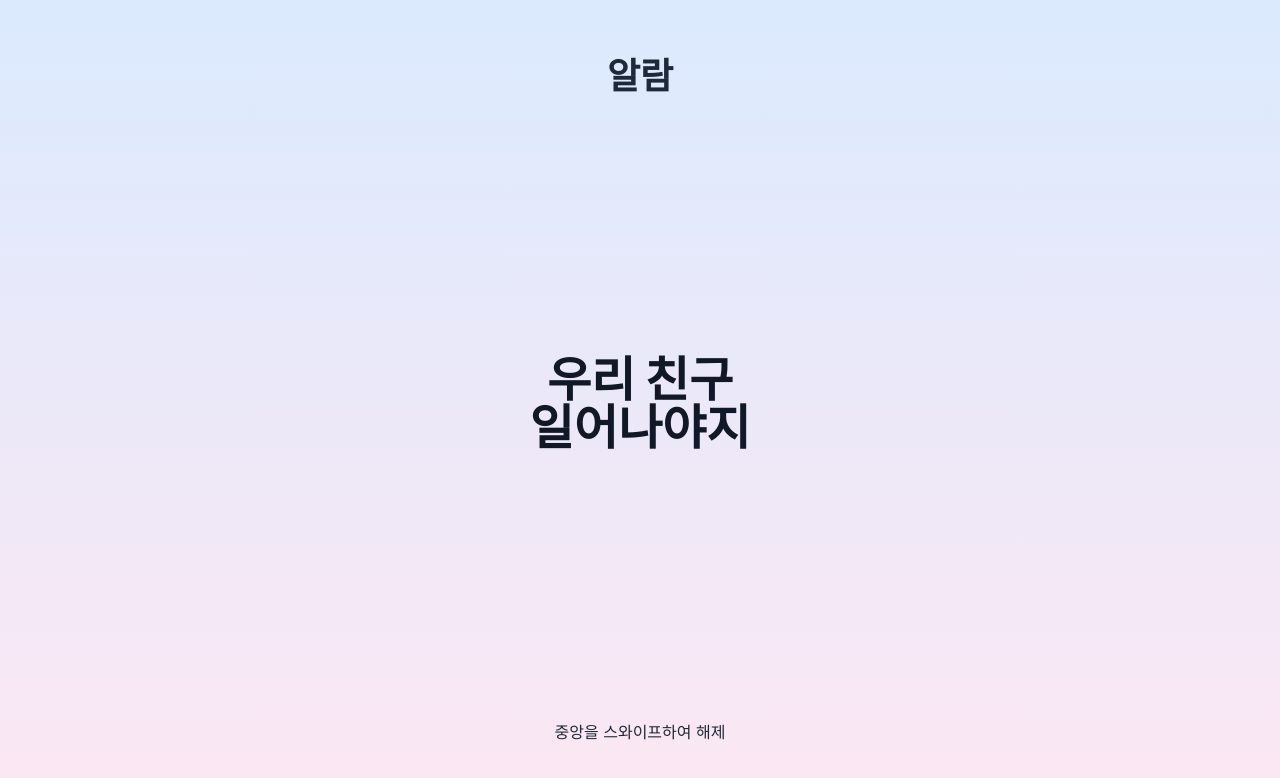
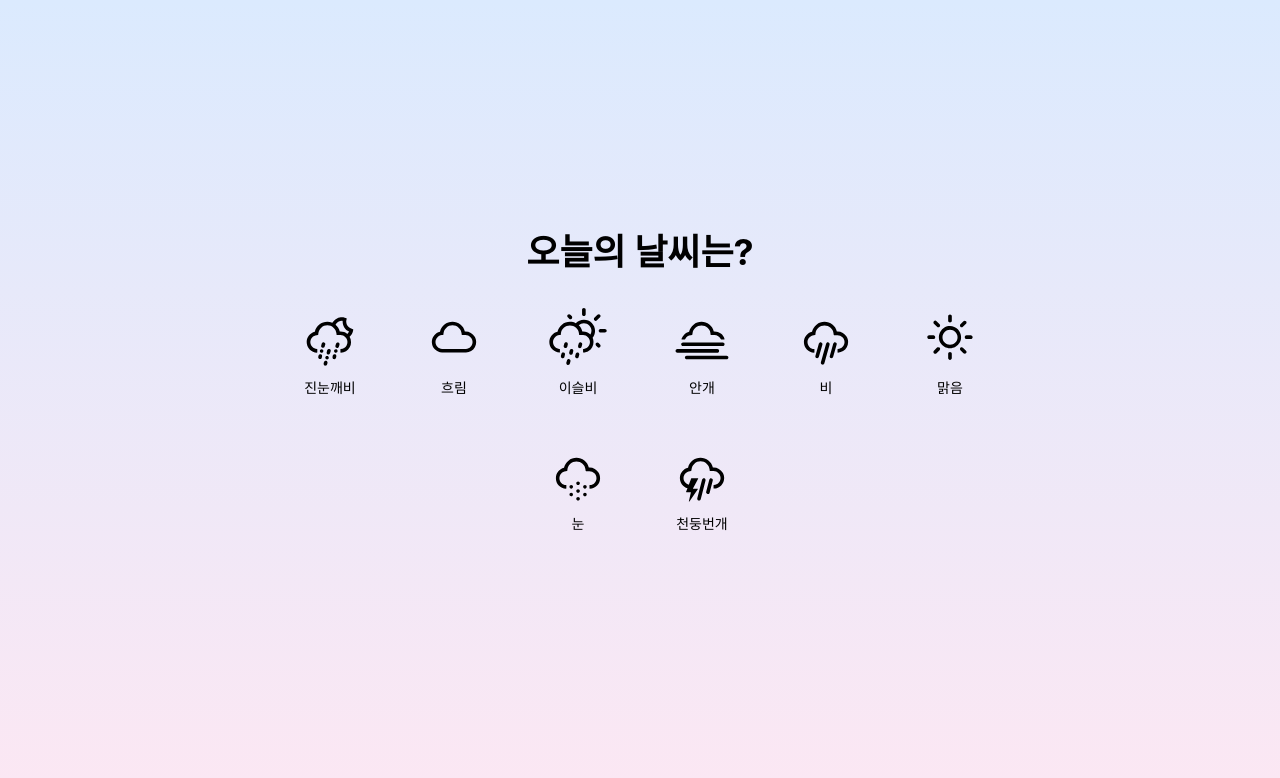
Before and after one commit to YumeAster/cau-2025-mc-irona, a React (Create React App) app: page /test in a window 1280 px wide. Shown: the top 778 px of the page. Built offline with nearby package versions, Linux system fonts and the light colour scheme.

Commit message:
날씨 맞추기 게임 추가

```diff
--- /dev/null
+++ b/src/games/WeatherGuessGame.js
@@ -0,0 +1,56 @@
+import React, { useRef, useState, useEffect } from "react";
+import { WiDaySunny, WiCloud, WiRain, WiSnow, WiThunderstorm, WiFog, WiNightAltRainMix, WiDayShowers } from "react-icons/wi";
+
+const allWeatherOptions = [
+  { id: "Clear", icon: <WiDaySunny size={64} />, label: "맑음" },
+  { id: "Clouds", icon: <WiCloud size={64} />, label: "흐림" },
+  { id: "Rain", icon: <WiRain size={64} />, label: "비" },
+  { id: "Snow", icon: <WiSnow size={64} />, label: "눈" },
+  { id: "Thunderstorm", icon: <WiThunderstorm size={64} />, label: "천둥번개" },
+  { id: "Fog", icon: <WiFog size={64} />, label: "안개" },
+  { id: "Drizzle", icon: <WiDayShowers size={64} />, label: "이슬비" },
+  { id: "Sleet", icon: <WiNightAltRainMix size={64} />, label: "진눈깨비" },
+];
+
+export default function WeatherGuessGame({ difficulty = 1, onComplete }) {
+  const [weatherOptions, setWeatherOptions] = useState([]);
+  const [answer, setAnswer] = useState(null);
+  const [selected, setSelected] = useState(null);
+  const [feedback, setFeedback] = useState("");
+
+  useEffect(() => {
+    const optionsCount = [3, 5, 8][difficulty] || 5;
+    const shuffled = [...allWeatherOptions].sort(() => 0.5 - Math.random());
+    const selectedOptions = shuffled.slice(0, optionsCount);
+    setWeatherOptions(selectedOptions);
+    const randomWeather = selectedOptions[Math.floor(Math.random() * selectedOptions.length)].id;
+    setAnswer(randomWeather);
+  }, [difficulty]);
+
+  const handleGuess = (guessId) => {
+    setSelected(guessId);
+    const correct = guessId === answer;
+    setFeedback(correct ? "정답입니다!" : "틀렸어요! 다시 시도해보세요.");
+    if (correct && onComplete) onComplete();
+  };
+
+  return (
+    <div className="w-screen h-screen flex flex-col justify-center items-center bg-gradient-to-b from-blue-100 to-pink-100">
+      <h1 className="text-4xl font-bold mb-6">오늘의 날씨는?</h1>
+      <div className="flex flex-wrap justify-center gap-6 mb-6 max-w-3xl">
+        {weatherOptions.map(({ id, icon, label }) => (
+          <button
+            key={id}
+            onClick={() => handleGuess(id)}
+            className={`flex flex-col items-center px-4 py-2 rounded-xl border-2 transition transform hover:scale-110
+              ${selected === id ? (id === answer ? 'border-green-500' : 'border-red-500') : 'border-transparent'}`}
+          >
+            {icon}
+            <span className="mt-2 text-sm font-medium">{label}</span>
+          </button>
+        ))}
+      </div>
+      <div className="text-lg font-semibold text-gray-800">{feedback}</div>
+    </div>
+  );
+}
--- a/src/pages/GameAlarmHandler.js
+++ b/src/pages/GameAlarmHandler.js
@@ -1,9 +1,9 @@
 import React, { useEffect, useState } from "react";
 import { useParams, useNavigate, useLocation } from "react-router-dom";
 import TestGame from "../games/TestGame";
-import SlipAwayGame from "../games/SlipAwayGame.js";
+import WeatherGuessGame from "../games/WeatherGuessGame.js";
 
-const GAMES = [SlipAwayGame]; // 사용할 게임들 목록
+const GAMES = [WeatherGuessGame]; // 사용할 게임들 목록
 const GameDifficulty = 2; // 난이도는 상수 or 추후 동적으로 설정 가능
 
 export default function GameAlarmHandler() {
```
